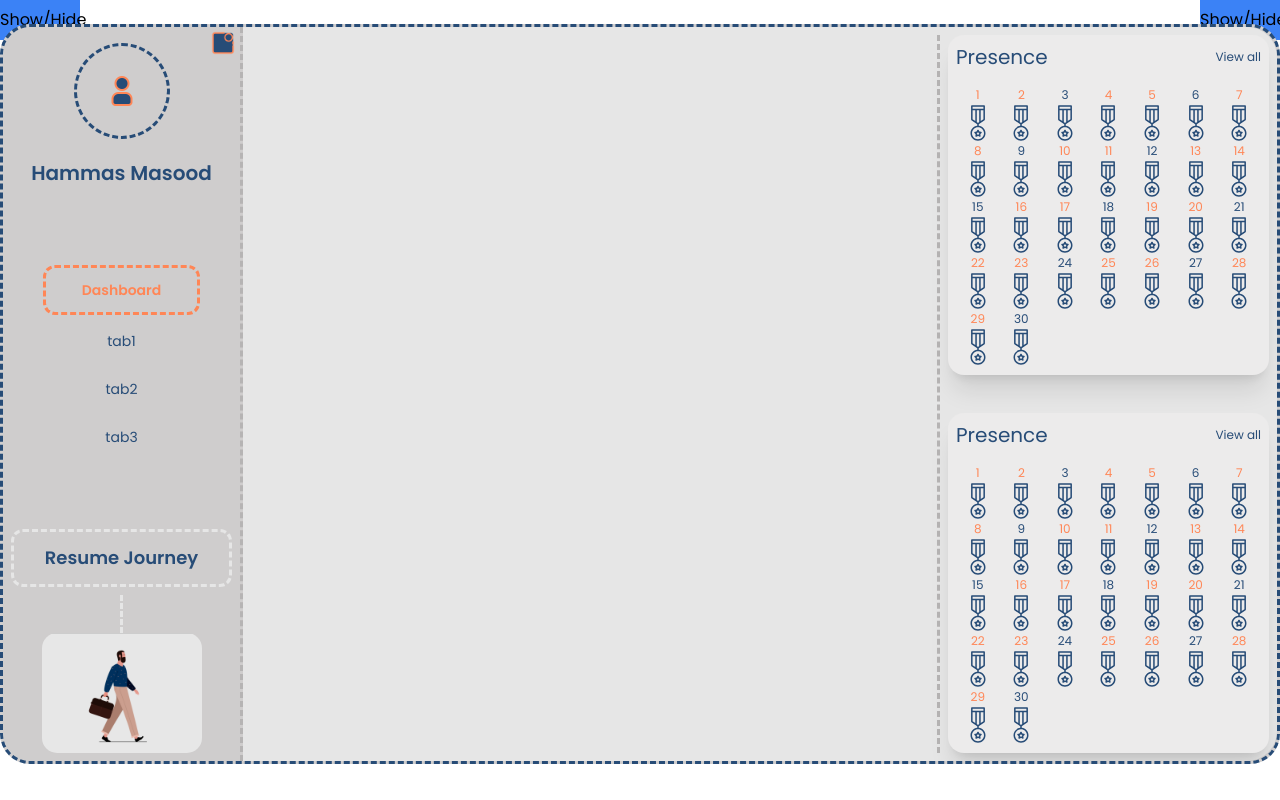
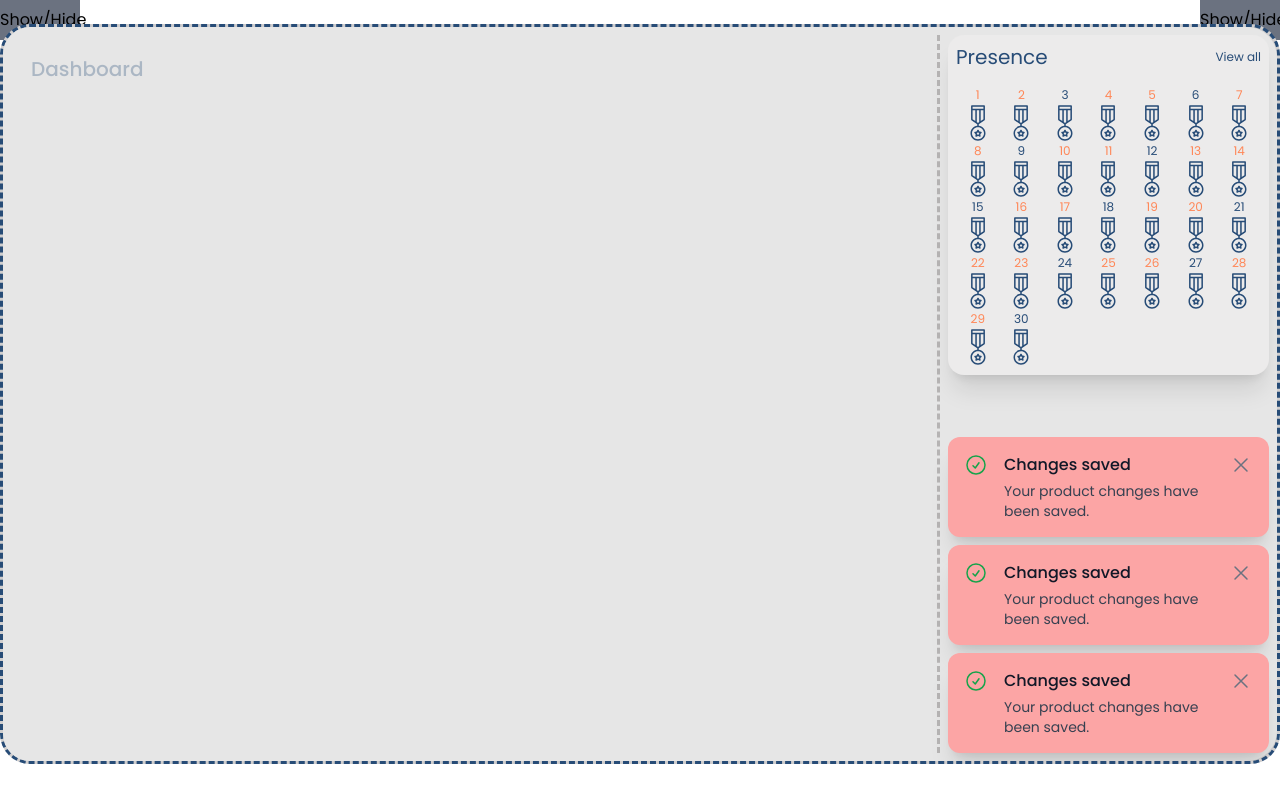
Before and after one commit to hammas-19/knowgistic, a Nuxt app: page /userProfile in a window 1280 px wide. Built offline with nearby package versions, Linux system fonts and the light colour scheme.

Commit message:
style: designed dashboard sections

```diff
--- a/components/profile.vue
+++ /dev/null
@@ -1,9 +0,0 @@
-<template>
-        <section>
-                <div>qaksnhjalkn</div>
-                <div>qaksnhjalkn</div>
-                <div>qaksnhjalkn</div>
-                <div>qaksnhjalkn</div>
-
-        </section>
-</template>
--- /dev/null
+++ b/components/userProfile/badge.vue
@@ -0,0 +1,33 @@
+<template>
+
+    <div role="alert" class="rounded-xl md:p-4 p-[2px] shadow-xl bg-red-300">
+        <div class="flex items-start md:gap-4 gap-1">
+            <span class="text-green-600">
+                <svg xmlns="http://www.w3.org/2000/svg" fill="none" viewBox="0 0 24 24" stroke-width="1.5"
+                    stroke="currentColor" class="md:h-6 h-4 md:w-6 w-4">
+                    <path stroke-linecap="round" stroke-linejoin="round"
+                        d="M9 12.75L11.25 15 15 9.75M21 12a9 9 0 11-18 0 9 9 0 0118 0z" />
+                </svg>
+            </span>
+
+            <div class="flex-1">
+                <strong class="block font-medium text-gray-900 md:text-base text-sm"> Changes saved </strong>
+
+                <p class="mt-1 md:text-sm text-xs text-gray-700">
+                    Your product changes have been saved.
+                </p>
+            </div>
+
+            <button class="text-gray-500 transition hover:text-gray-600">
+                <span class="sr-only">Dismiss popup</span>
+
+                <svg xmlns="http://www.w3.org/2000/svg" fill="none" viewBox="0 0 24 24" stroke-width="1.5"
+                    stroke="currentColor" class="md:h-6 h-4 md:w-6 w-4">
+                    <path stroke-linecap="round" stroke-linejoin="round" d="M6 18L18 6M6 6l12 12" />
+                </svg>
+            </button>
+        </div>
+    </div>
+
+
+</template>
--- /dev/null
+++ b/components/userProfile/courses.vue
@@ -0,0 +1,34 @@
+<template>
+    <div>
+        <section class="bg-myst border-4 border-emerald-400">
+            <div class="container mx-auto py-12 md:py-24">
+                <div class="flex border border-gray-500 md:justify-center justify-evenly gap-8 py-10">
+                    <button v-for="tab in tabs" :key="tab"
+                        class="text-shark md:px-10 px-4 py-2 font-semibold uppercase rounded-2xl bg-astronaut"
+                        :class="{ 'bg-[#F5FAF8] text-nectarine border-dashed border-4 border-nectarine': currentTab === tab }"
+                        @click="currentTab = tab">
+                        {{ tab }}
+                    </button>
+                </div>
+                <div class="py-4">
+                    <span v-if="currentTab === 'Tab 1'">
+<ShowCard />
+
+                    </span>
+                    <p v-if="currentTab === 'Tab 2'">Content for Tab 2</p>
+                    <p v-if="currentTab === 'Tab 3'">Content for Tab 3</p>
+                </div>
+            </div>
+        </section>
+    </div>
+</template>
+<script>
+export default {
+    data() {
+        return {
+            currentTab: 'Tab 1',
+            tabs: ['Tab 1', 'Tab 2', 'Tab 3']
+        }
+    }
+}
+</script>
--- /dev/null
+++ b/pages/profile/courses.vue
@@ -0,0 +1,13 @@
+<template>
+    <div>
+
+        <section>
+
+            <div>
+
+            </div>
+
+        </section>
+
+    </div>
+</template>
--- a/pages/userProfile.vue
+++ b/pages/userProfile.vue
@@ -4,8 +4,8 @@ export default {
     data() {
         return {
             activeTab: 'Dashboard',
-            showList: window.innerWidth > 768,
-            tabs: ['Dashboard', 'tab1', 'tab2', 'tab3'],
+            showList: false,
+            tabs: ['Dashboard', 'Courses', 'tab1', 'tab2', 'tab3'],
             showProfile: true,
             date: new Date().toString()
 
@@ -23,10 +23,6 @@ definePageMeta({
     height: -webkit-calc(100vh - 60px);
     height: -moz-calc(100vh - 60px);
     height: calc(100vh - 60px);
-}
-
-.content {
-    direction: rtl;
 }
 
 .content::-webkit-scrollbar-track {
@@ -60,6 +56,7 @@ definePageMeta({
                 Show/Hide
             </button>
 
+            <!-- Main -->
             <div
                 class="main bg-[#d0cece] flex container mx-auto my-6 relative rounded-[15px] md:rounded-[30px] border-[3px] border-astronaut border-dashed overflow-hidden">
 
@@ -67,7 +64,7 @@ definePageMeta({
 
                 <!-- Tabs vertical -->
                 <div v-if="showList" :class="{ 'md:min-w-[240px] min-w-[140px]': showList === true }"
-                    class="tabs text-astronaut bg-[#cfcdcd] relative rounded-l-[30px] md:max-w-[240px] max-w-[140px]">
+                    class="tabs text-astronaut bg-[#cfcdcd] relative rounded-l-[30px] md:max-w-[240px] max-w-[140px] transition-all duration-1000 delay-1000">
 
                     <!-- wrapper -->
                     <div class="border-r-[3px] border-[#b6b4b4] border-dashed h-full">
@@ -81,8 +78,7 @@ definePageMeta({
                             class="nav-tabs text-left flex flex-col md:max-w-[240px] max-w-[140px] justify-between h-full gap-1">
 
                             <!-- Dp & Name -->
-                            <div
-                                class="flex justify-between mx-auto py-4 flex-col items-center md:gap-5 gap-2">
+                            <div class="flex justify-between mx-auto py-4 flex-col items-center md:gap-5 gap-2">
                                 <span
                                     class="rounded-full md:h-24 h-20 md:w-24 w-20 border-[3px] border-astronaut border-dashed text-center flex justify-center items-center">
                                     <img src="/images/index_v2/icons/user-profile.png" class="h-8 w-8"
@@ -108,8 +104,7 @@ definePageMeta({
                                     class="md:text-lg text-sm text-center font-semibold md:py-3 py-1 md:px-5 px-2 flex justify-center items-center border-[3px] border-mercury border-dashed m-2 rounded-xl  hover:text-mercury hover:bg-astronaut transition-all">
                                     Resume Journey
                                 </div>
-                                <span
-                                    class="h-10 w-[1px] border-l-[3px] border-mercury border-dashed mx-auto">
+                                <span class="h-10 w-[1px] border-l-[3px] border-mercury border-dashed mx-auto">
                                     <!-- just line -->
                                 </span>
                                 <span class="max-w-[160px] mx-auto">
@@ -123,12 +118,27 @@ definePageMeta({
                 </div>
 
                 <!-- Contents -->
-                <div :class="{'rounded-[30px]' : showList & showProfile === false}"
+                <div :class="{ 'rounded-[30px]': showList & showProfile === false }"
                     class="bg-mercury md:p-5 p-1 w-full rounded-l-none">
 
                     <div :class="{ 'opacity-30 ': showList | showProfile === true }"
                         class="content h-full overflow-auto">
+                        <div v-show="activeTab === 'Dashboard'" class="flex flex-wrap justify-center relative">
 
+                            <!-- heading = Dashboard -->
+                            <h1 class="absolute left-2 top-2 text-astronaut md:text-xl text-sm font-medium">Dashboard
+                            </h1>
+
+                        </div>
+                        <div v-show="activeTab === 'Courses'" class=" relative">
+
+                            <!-- heading = My courses -->
+                            <h1 class="absolute left-2 top-2 text-astronaut md:text-xl text-sm font-medium">My Courses
+                            </h1>
+
+                            <UserProfileCourses />
+
+                        </div>
                         <div v-show="activeTab === 'tab1'" class="flex flex-wrap justify-center">
                             <ShowCard />
                         </div>
@@ -150,8 +160,12 @@ definePageMeta({
                     <div v-if="showProfile" class="md:min-w-[340px] min-w-[260px] md:py-2 py-1 h-full">
 
                         <!-- wrapper -->
-                        <div class="border-l-[3px] border-[#b6b4b4] border-dashed h-full flex flex-col items-center px-2 justify-between">
-                            <div v-for="items in 2" class="flex flex-col md:gap-4 gap-[2px] justify-between items-center rounded-2xl p-2 w-full bg-[#ecebeb] shadow-xl">
+                        <div
+                            class="border-l-[3px] border-[#b6b4b4] border-dashed h-full flex flex-col items-center px-2 justify-between">
+
+                            <!-- calender -->
+                            <div
+                                class="flex flex-col md:gap-4 gap-[2px] justify-between items-center rounded-2xl p-2 w-full bg-[#ecebeb] shadow-xl">
 
                                 <div class="flex justify-between w-full items-center">
                                     <h1 class="md:text-xl text-base md:font-normal font-semibold">Presence</h1>
@@ -159,16 +173,23 @@ definePageMeta({
                                 </div>
 
                                 <div class="grid grid-cols-7 grid-rows-5 w-full">
-                                    <span v-for="items in 30" :class="{'text-nectarine' : items % 0.75}"
+                                    <span v-for="items in 30" :class="{ 'text-nectarine': items % 0.75 }"
                                         class="flex flex-col items-center text-xs hover:shadow-md rounded-md transition-all">
                                         <span>
-                                        {{ items}}
+                                            {{ items }}
                                         </span>
-                                        <img src="/images/index_v2/icons/medal.svg" class="md:w-10 w-8 md:h-10 h-8" alt="">
+                                        <img src="/images/index_v2/icons/medal.svg" class="md:w-10 w-8 md:h-10 h-8"
+                                            alt="">
                                     </span>
                                 </div>
 
                             </div>
+
+                            <!-- Badge -->
+                            <div class="flex flex-col gap-2">
+                                <UserProfileBadge v-for="items in 3" :class="{ 'bg-blue-200': items === 2 }" />
+                            </div>
+
                         </div>
 
                     </div>
```
Lines whose indentation alone changed are shown as unchanged.
